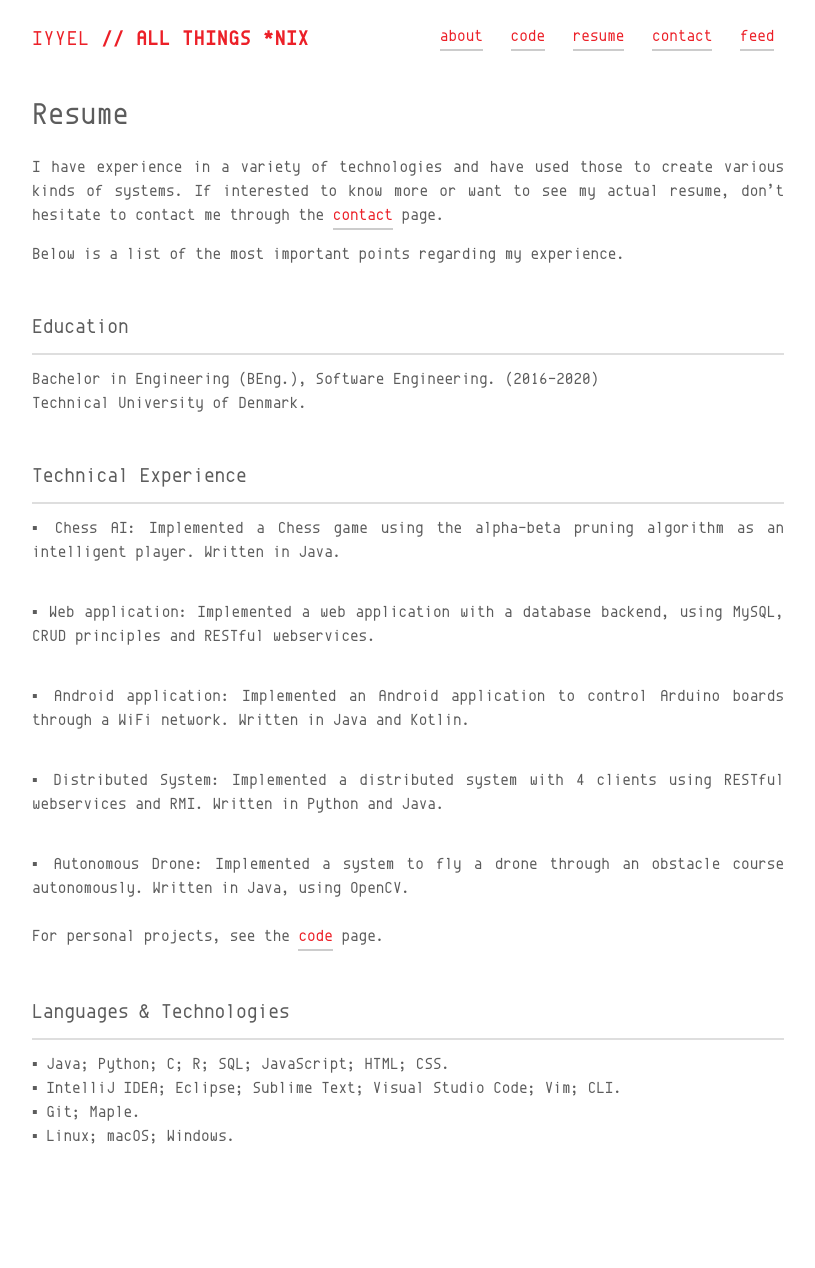
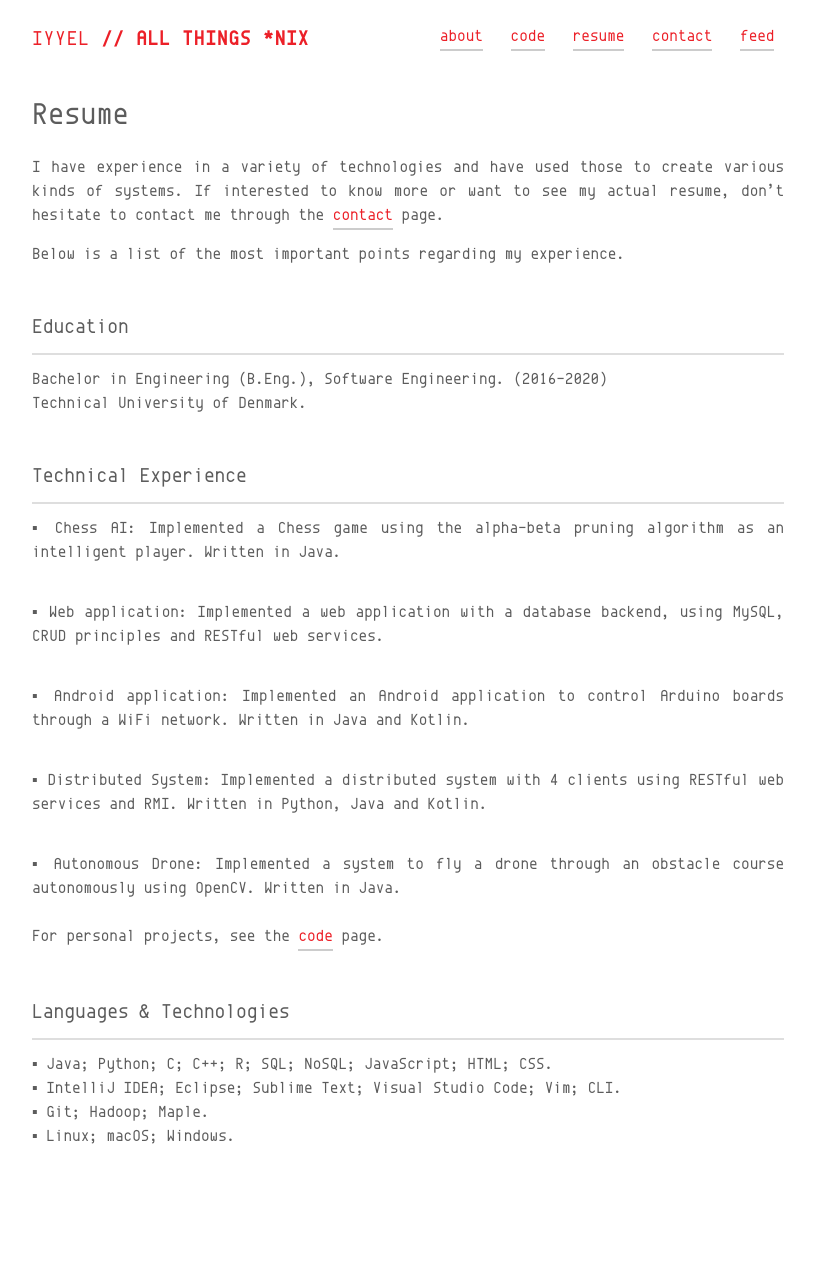
Before and after one commit to InAbsencia/inabsentia.io, a Jekyll site: the page built from src/resume.md, in a window 1280 px wide. Shown: the whole page, without its empty margins (232-1047 px from the left). Built offline with Jekyll 4.4.1, drawn with Linux system fonts in a browser that asks for light colours.

Commit message:
Small changes.

```diff
--- a/src/resume.md
+++ b/src/resume.md
@@ -14,7 +14,7 @@ Below is a list of the most important points regarding my experience.
 
 #### Education
 <hr>
-Bachelor in Engineering (BEng.), Software Engineering. (2016-2020) <br>
+Bachelor in Engineering (B.Eng.), Software Engineering. (2016-2020) <br>
 Technical University of Denmark.
 {: style="text-align: justify;"}
 <br>
@@ -24,16 +24,16 @@ Technical University of Denmark.
 - ▪ Chess AI: Implemented a Chess game using the alpha-beta pruning algorithm as an intelligent player. Written in Java.
 {: style="text-align: justify;"}
 <br>
-- ▪ Web application: Implemented a web application with a database backend, using MySQL, CRUD principles and RESTful webservices.
+- ▪ Web application: Implemented a web application with a database backend, using MySQL, CRUD principles and RESTful web services.
 {: style="text-align: justify;"}
 <br>
 - ▪ Android application: Implemented an Android application to control Arduino boards through a WiFi network. Written in Java and Kotlin.
 {: style="text-align: justify;"}
 <br>
-- ▪ Distributed System: Implemented a distributed system with 4 clients using RESTful webservices and RMI. Written in Python and Java.
+- ▪ Distributed System: Implemented a distributed system with 4 clients using RESTful web services and RMI. Written in Python, Java and Kotlin.
 {: style="text-align: justify;"}
 <br>
-- ▪ Autonomous Drone: Implemented a system to fly a drone through an obstacle course autonomously. Written in Java, using OpenCV.
+- ▪ Autonomous Drone: Implemented a system to fly a drone through an obstacle course autonomously using OpenCV. Written in Java.
 {: style="text-align: justify;"}
 <br>
 For personal projects, see the <a href="https://iyyel.io/code/">code</a> page.
@@ -42,11 +42,11 @@ For personal projects, see the <a href="https://iyyel.io/code/">code</a> page.
 
 #### Languages & Technologies
 <hr>
-- ▪ Java; Python; C; R; SQL; JavaScript; HTML; CSS.
+- ▪ Java; Python; C; C++; R; SQL; NoSQL; JavaScript; HTML; CSS.
 {: style="text-align: justify;"}
 - ▪ IntelliJ IDEA; Eclipse; Sublime Text; Visual Studio Code; Vim; CLI.
 {: style="text-align: justify;"}
-- ▪ Git; Maple.
+- ▪ Git; Hadoop; Maple.
 {: style="text-align: justify;"}
 - ▪ Linux; macOS; Windows.
 {: style="text-align: justify;"}
```
Also changed, not shown: src/contact.md (+5 -5 lines).
